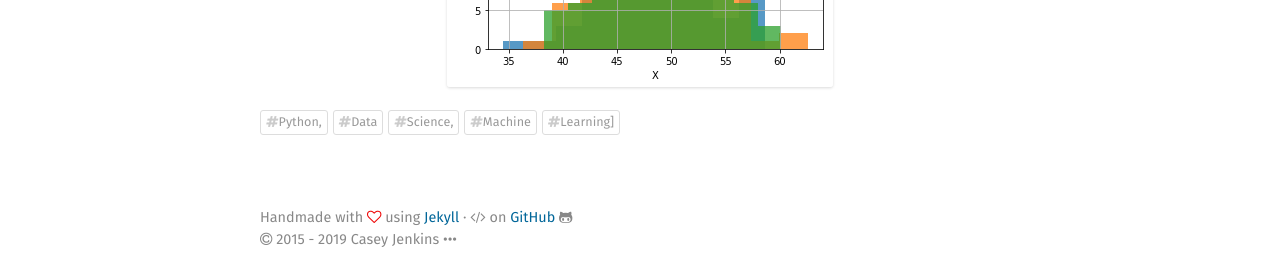
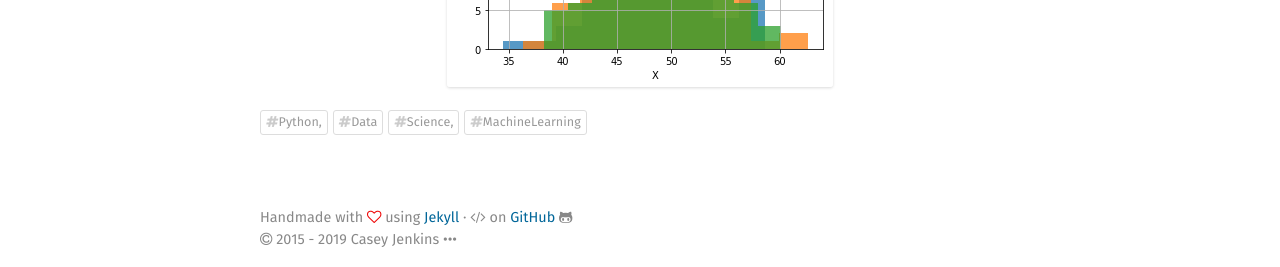
Before and after one commit to saltfog/saltfog.github.io, a Jekyll site: the page built from _posts/2019-03-01-Python-ANOVA-Test.md, in a window 1280 px wide. Shown: the part 1462-1729 px from the top of the page. Built offline with Jekyll 4.4.1, drawn with Linux system fonts in a browser that asks for light colours; some web fonts are replaced.

Commit message:
Update 2019-03-01-Python-ANOVA-Test.md

```diff
--- a/_posts/2019-03-01-Python-ANOVA-Test.md
+++ b/_posts/2019-03-01-Python-ANOVA-Test.md
@@ -3,7 +3,7 @@ title: "Simple demo of a ANOVA test using Python"
 description: Analysis of Variance (ANOVA) is a statistical method used to test differences between two or more data set means.
 keywords: data
 layout: post
-tags: Python, Data Science, Machine Learning]
+tags: Python, Data Science, MachineLearning
 comments: no
 output:
   html_document:
```
